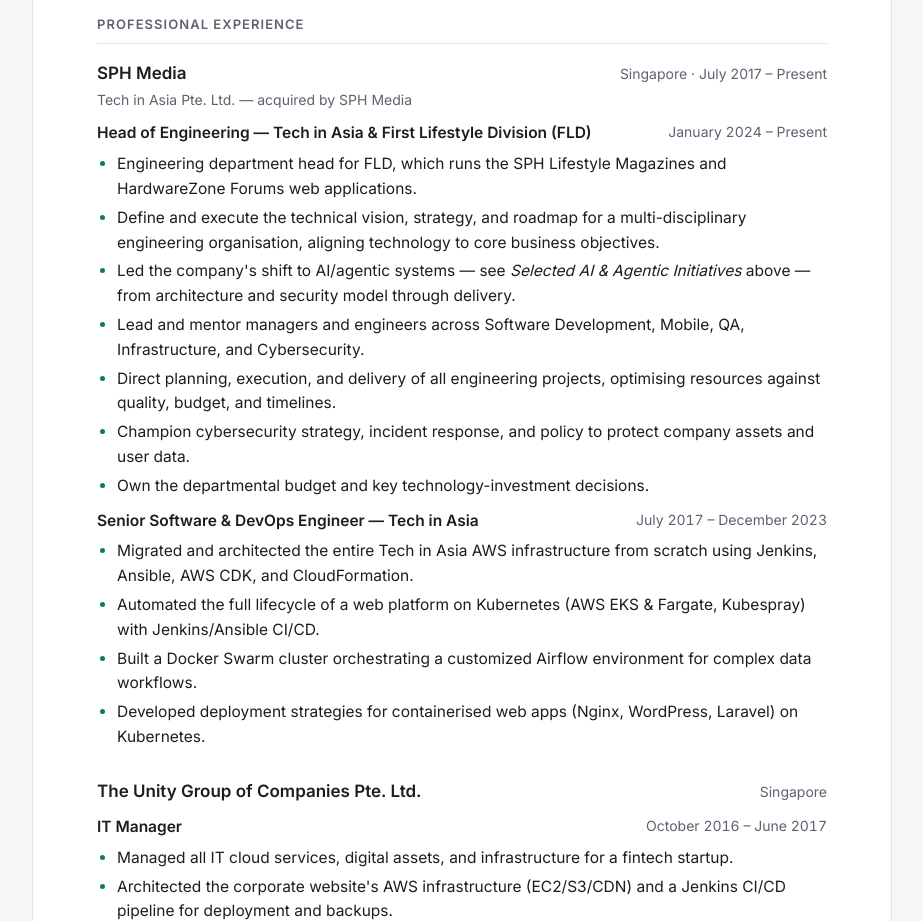
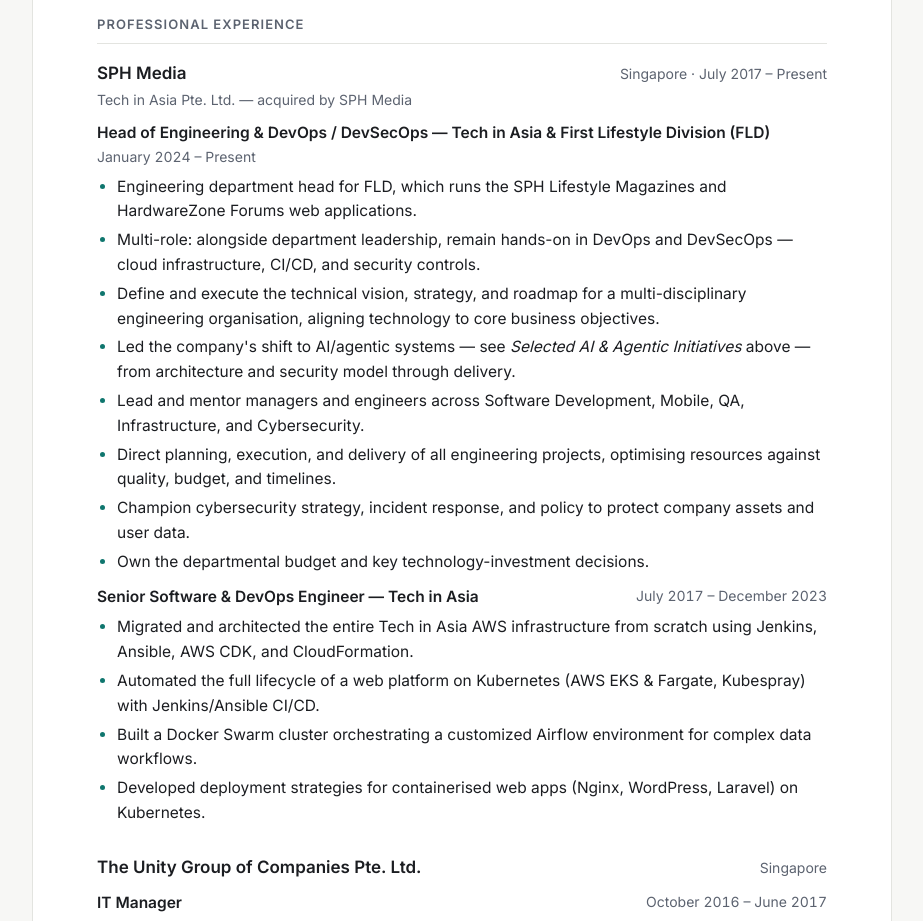
Before and after one commit to traqy/portfolio, a plain HTML site: page index.html in a window 1280 px wide. Shown: the part 2320-3241 px from the top of the page, without its empty margins (178-1101 px from the left). Drawn offline with Linux system fonts and the light colour scheme.

Commit message:
Reflect concurrent DevOps/DevSecOps role
Co-Authored-By: Claude Opus 5.5 <noreply@anthropic.com>

```diff
--- a/index.html
+++ b/index.html
@@ -294,11 +294,12 @@
         <p class="sub">Tech in Asia Pte. Ltd. — acquired by SPH Media</p>
 
         <div class="role">
-          <span class="name">Head of Engineering — Tech in Asia &amp; First Lifestyle Division (FLD)</span>
+          <span class="name">Head of Engineering &amp; DevOps / DevSecOps — Tech in Asia &amp; First Lifestyle Division (FLD)</span>
           <span class="dates">January 2024 – Present</span>
         </div>
         <ul>
           <li>Engineering department head for FLD, which runs the SPH Lifestyle Magazines and HardwareZone Forums web applications.</li>
+          <li>Multi-role: alongside department leadership, remain hands-on in DevOps and DevSecOps — cloud infrastructure, CI/CD, and security controls.</li>
           <li>Define and execute the technical vision, strategy, and roadmap for a multi-disciplinary engineering organisation, aligning technology to core business objectives.</li>
           <li>Led the company's shift to AI/agentic systems — see <em>Selected AI &amp; Agentic Initiatives</em> above — from architecture and security model through delivery.</li>
           <li>Lead and mentor managers and engineers across Software Development, Mobile, QA, Infrastructure, and Cybersecurity.</li>
```
